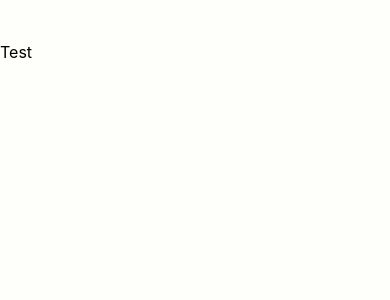
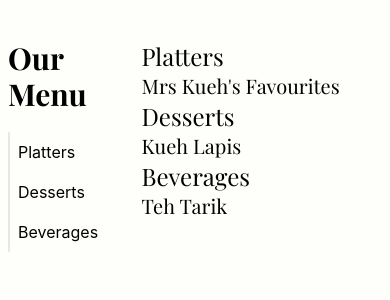
Before and after one commit to Miculino/graphql-restaurant-menu-ui, a React (Vite) app: page / in a window 390 px wide. Shown: the top 300 px of the page. Built offline with nearby package versions, Linux system fonts and the light colour scheme.

Commit message:
feat: render mock menu items

```diff
--- a/src/App.tsx
+++ b/src/App.tsx
@@ -1,5 +1,19 @@
+// Components
+import Sidebar from "./components/Sidebar";
+import MenuItems from "./components/MenuItems";
+
+// Data
+import { RESTAURANT_MENU } from "./data/mockData";
+
 function App() {
-  return <main className="min-h-screen py-10 bg-background">Test</main>;
+  const menu = RESTAURANT_MENU;
+
+  return (
+    <main className="min-h-screen py-10 bg-background text-black flex gap-10 justify-between px-2 md:px-5 lg:px-10 xl:px-32">
+      <Sidebar sections={menu.sections} />
+      <MenuItems menu={menu} />
+    </main>
+  );
 }
 
 export default App;
--- a/src/components/MenuItems.tsx
+++ b/src/components/MenuItems.tsx
@@ -1,3 +1,41 @@
-export default function MenuItems() {
-  return <div>MenuItems</div>;
+interface MenuItem {
+  id: string;
+  label: string;
+  description: string | null;
+  display_order: number;
+  type: string;
+  price: number;
 }
+
+interface Section {
+  id: string;
+  label: string;
+  description: null | string;
+  items: MenuItem[];
+}
+
+interface Menu {
+  id: string;
+  label: string;
+  start_date: string;
+  end_date: string;
+  state: string;
+  sections: Section[];
+}
+
+export default function MenuItems({ menu }: { menu: Menu }) {
+  return (
+    <div className="w-3/4 bg-background text-black">
+      {menu.sections.map((section) => (
+        <div key={section.id}>
+          <h2 className="text-2xl font-display">{section.label}</h2>
+          {section.items.map((item) => (
+            <div key={item.id}>
+              <h3 className="text-xl font-display">{item.label}</h3>
+            </div>
+          ))}
+        </div>
+      ))}
+    </div>
+  );
+}
```
